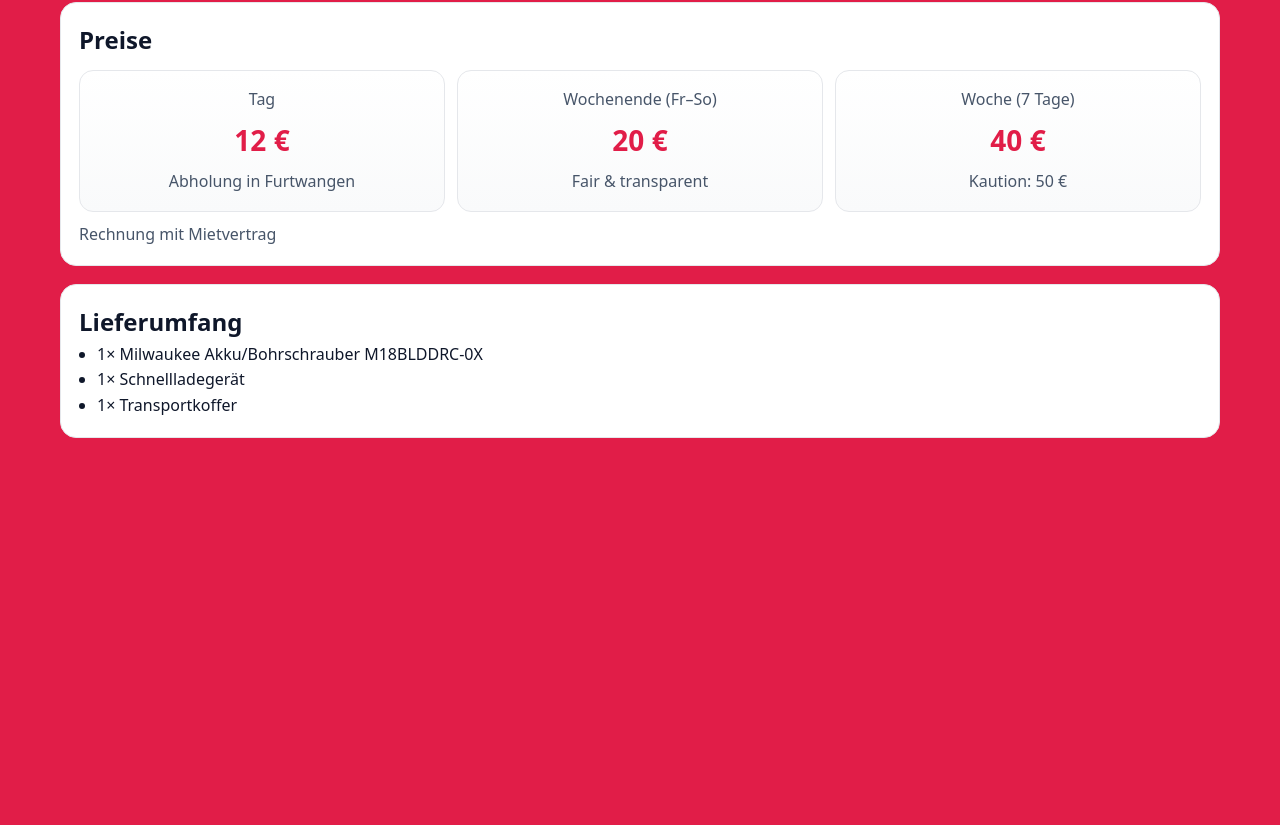
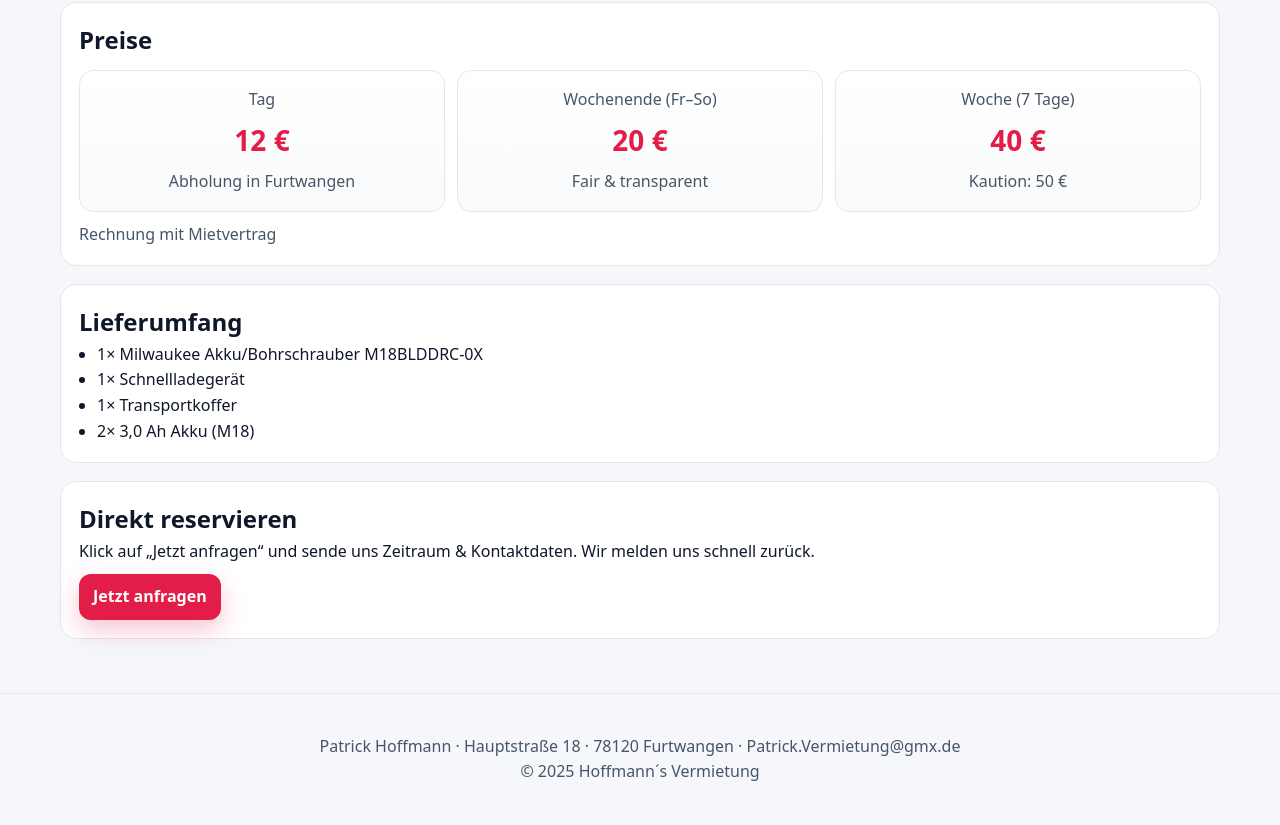
Before and after one commit to HoffmannsVermietung/Hoffmanns-Verleih, a plain HTML site: page akkuschrauber.html in a window 1280 px wide. Shown: the part 920-1745 px from the top of the page. Before the commit the page ends 1378 px from the top, so only its background shows below. Drawn offline with Linux system fonts and the light colour scheme.

Commit message:
Update akkuschrauber.html

```diff
--- a/akkuschrauber.html
+++ b/akkuschrauber.html
@@ -8,19 +8,19 @@
   <meta name="theme-color" content="#e11d48" />
   <style>
     :root{
-      --bg:#e11d48; /* Milwaukee-Rot als Hintergrund */
+      --bg:#f5f7fb; /* Heller Hintergrund */
       --card:#ffffff;
       --ink:#0f172a;
       --muted:#475569;
       --line:#e5e7eb;
-      --pri:#e11d48;
+      --pri:#e11d48; /* Milwaukee-Rot */
       --pri-600:#be123c;
     }
     *{box-sizing:border-box;margin:0;padding:0}
     body{
       font-family:system-ui,-apple-system,Segoe UI,Roboto,Inter,Helvetica,Arial,sans-serif;
       background:var(--bg);
-      color:#fff;
+      color:var(--ink);
       line-height:1.6;
     }
     a{color:inherit;text-decoration:none}
@@ -77,12 +77,13 @@
     /* HERO */
     .hero{
       position:relative;
-      background:#e11d48;
+      background:var(--pri);
       padding:40px 0;
+      color:#fff;
     }
     .hero .wrap{display:grid;gap:22px}
     @media(min-width:980px){.hero .wrap{grid-template-columns:1.1fr .9fr;align-items:center}}
-    .hero h1{font-size:clamp(28px,4vw,46px);color:#fff;margin-bottom:6px}
+    .hero h1{font-size:clamp(28px,4vw,46px);margin-bottom:6px;color:#fff}
     .hero p, .hero li{color:#f1f5f9}
     .badge{
       display:inline-block;font-size:12px;padding:4px 10px;border-radius:999px;
@@ -101,7 +102,6 @@
       border-radius:16px;
       padding:18px;
       margin-top:18px;
-      color:var(--ink);
     }
     .grid{display:grid;gap:16px}
     @media(min-width:900px){.grid-2{grid-template-columns:1fr 1fr}}
@@ -117,7 +117,7 @@
     ul{margin-left:18px}
     footer{
       margin-top:34px;border-top:1px solid var(--line);
-      color:#f8fafc;text-align:center;padding:20px 0;
+      color:var(--muted);text-align:center;padding:20px 0;
     }
   </style>
 </head>
@@ -230,3 +230,28 @@
         <li>1× Milwaukee Akku/Bohrschrauber M18BLDDRC-0X</li>
         <li>1× Schnellladegerät</li>
         <li>1× Transportkoffer</li>
+        <li>2× 3,0 Ah Akku (M18)</li>
+      </ul>
+    </section>
+
+    <section class="card">
+      <h2>Direkt reservieren</h2>
+      <p>Klick auf „Jetzt anfragen“ und sende uns Zeitraum & Kontaktdaten. Wir melden uns schnell zurück.</p>
+      <div class="inline" style="margin-top:10px">
+        <a class="cta" href="anfrage.html?tool=Milwaukee%20Akku%2FBohrschrauber%20M18BLDDRC-0X">Jetzt anfragen</a>
+      </div>
+    </section>
+  </main>
+
+  <footer>
+    <div class="container">
+      <p>Patrick Hoffmann · Hauptstraße 18 · 78120 Furtwangen ·
+        <a href="mailto:Patrick.Vermietung@gmx.de">Patrick.Vermietung@gmx.de</a>
+      </p>
+      <p>© <span id="y"></span> Hoffmann´s Vermietung</p>
+    </div>
+  </footer>
+
+  <script>document.getElementById('y').textContent=new Date().getFullYear();</script>
+</body>
+</html>
```
